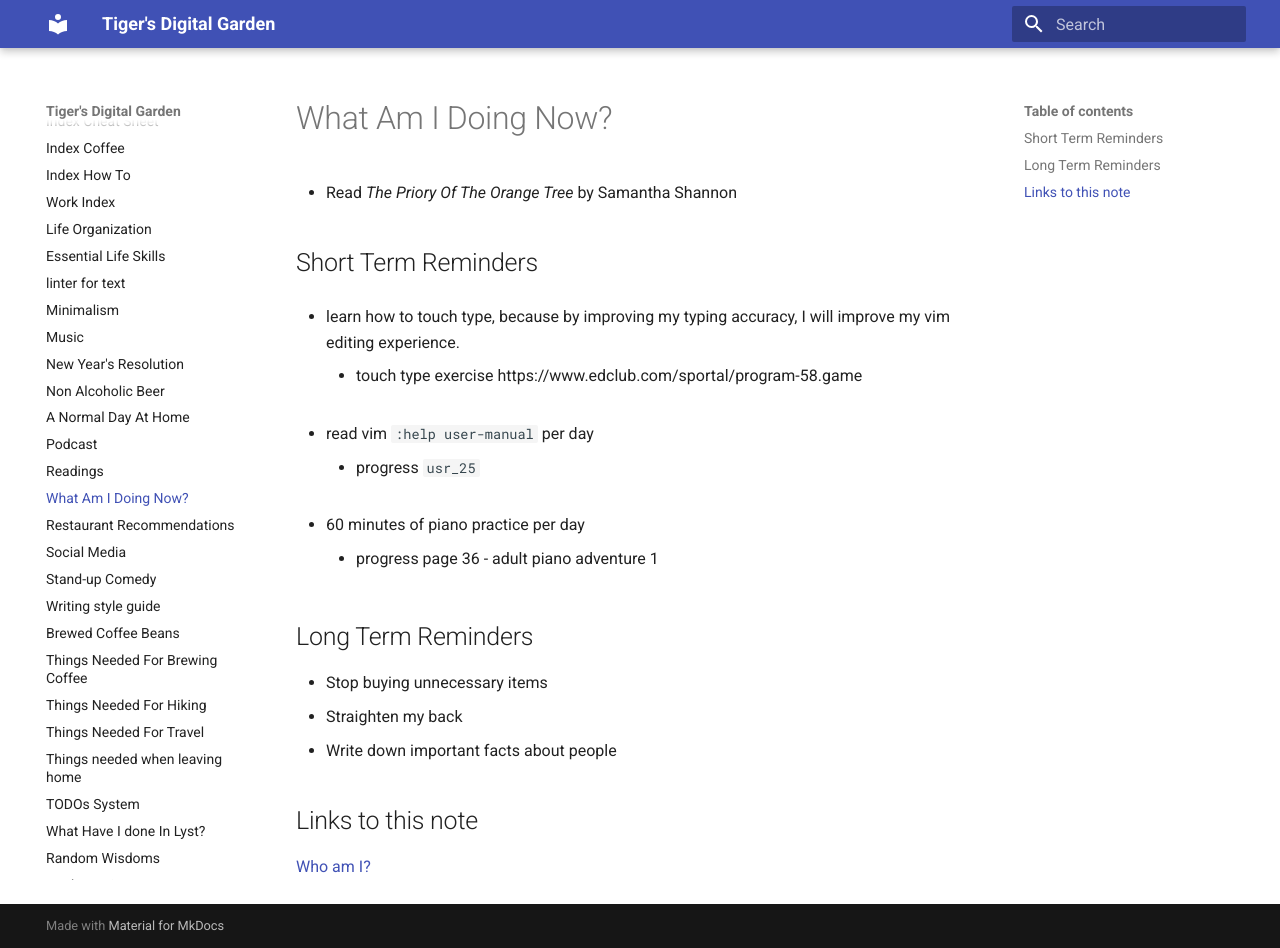
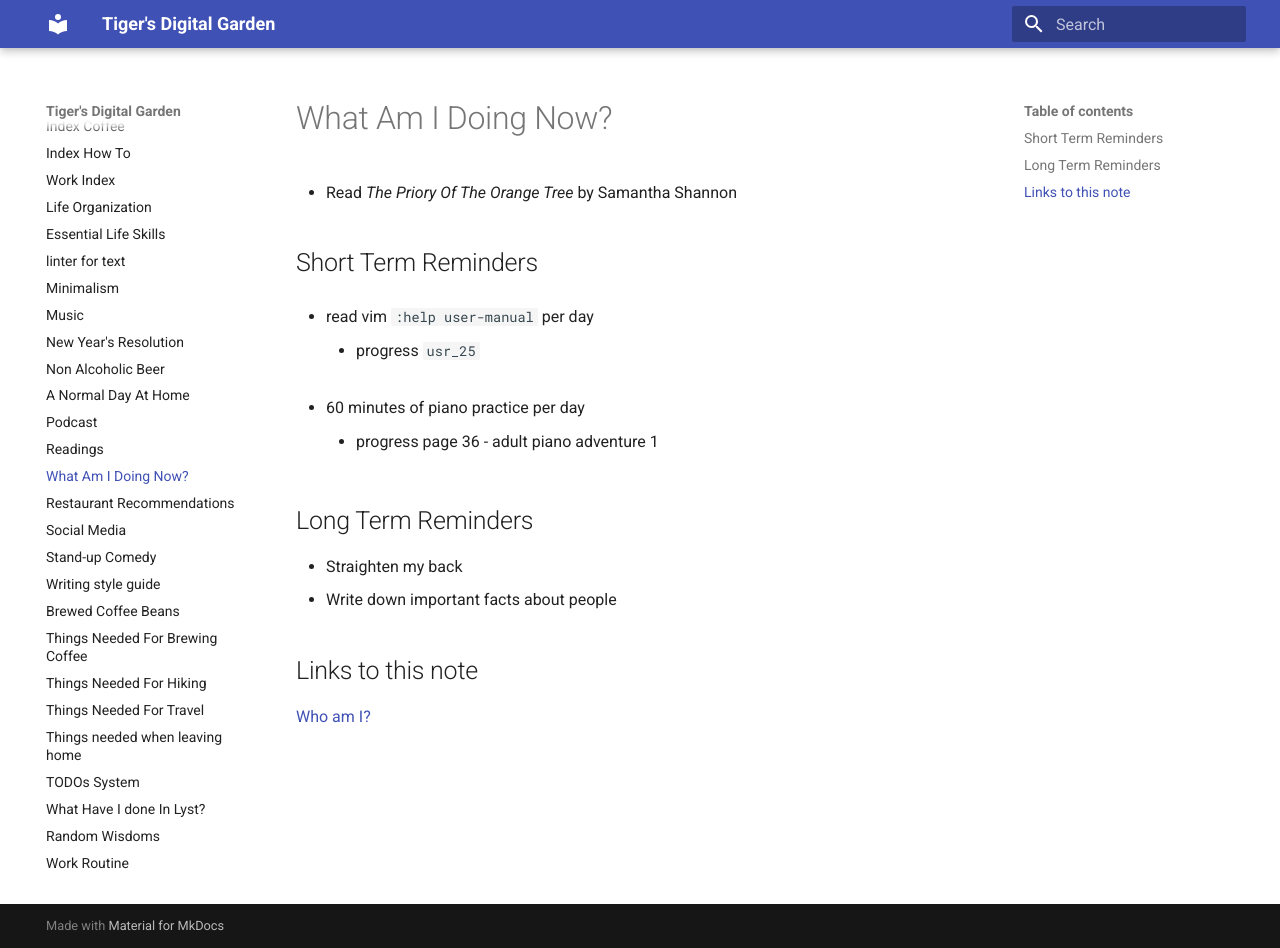
Before and after one commit to ynotstartups/notes, an MkDocs documentation site: the page built from notes/reminders.md, in a window 1280 px wide and 948 px high. Built offline with MkDocs 1.6.1 and Material for MkDocs 9.7.7, drawn with Linux system fonts in a browser that asks for light colours.

Commit message:
update reminders

```diff
--- a/notes/reminders.md
+++ b/notes/reminders.md
@@ -3,10 +3,6 @@
 - Read _The Priory Of The Orange Tree_ by Samantha Shannon
 
 ## Short Term Reminders
-
-- learn how to touch type, because by improving my typing accuracy, I will improve my vim editing experience.
-
-  - touch type exercise https://www.edclub.com/sportal/program-58.game
 
 - read vim `:help user-manual` per day
 
@@ -18,7 +14,6 @@
 
 ## Long Term Reminders
 
-- Stop buying unnecessary items
 - Straighten my back
 - Write down important facts about people
 
```
